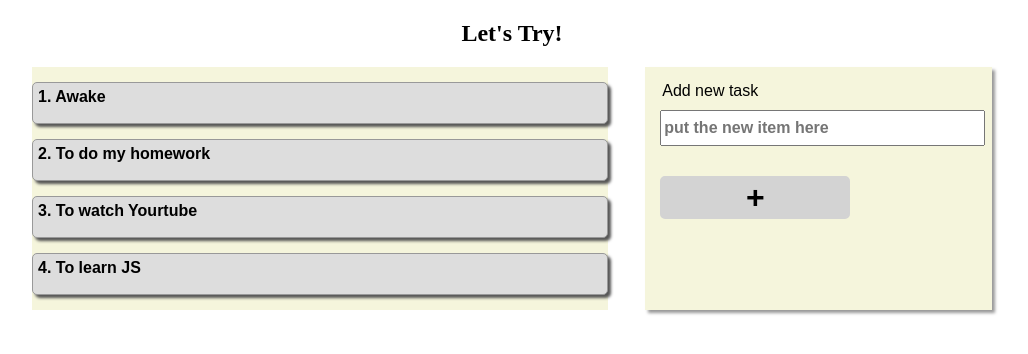
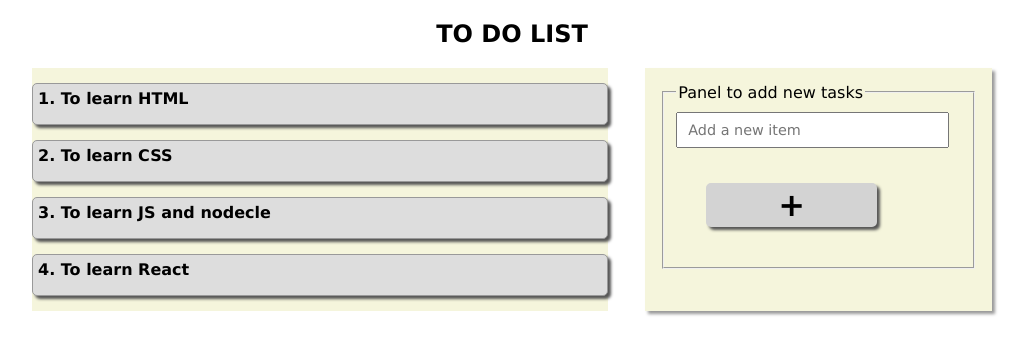
Before and after one commit to viktor-2019/ToDo, a plain HTML site: page index.html in a window 1280 px wide. Shown: the whole page, without its empty margins (128-1156 px from the left). Drawn offline with Linux system fonts and the light colour scheme.

Commit message:
change some styles

```diff
--- a/index.html
+++ b/index.html
@@ -7,19 +7,20 @@
   <link rel="stylesheet" href="./style.css">
 </head>
 <body>
-<h2> Let's Try!</h2>
+<h2> TO DO LIST </h2>
 <div class="container">
   <div id='list' class="list"></div>
   <div class="addItems">
     <form id='form'>
-        <legend > Add new task </legend>
-          <input type="text" id='task' placeholder="put the new item here" >
+      <fieldset>
+        <legend class ="box">  Panel to add new tasks </legend>
+          <input type="text" id='task' placeholder="Add a new item" >
           <button class="btnAdd" type="button"> + </button>
-
+        </fieldset>
     </form>
   </div>
 </div>
-  <script src ='main.js'>
-  </script>
+<script src ='main.js'>
+</script>
 </body>
 </html>
--- a/main.js
+++ b/main.js
@@ -1,28 +1,19 @@
 let data = [
-    'Awake',
-    'To do my homework',
-    'To watch Yourtube',
-    'To learn JS',
+    'To learn HTML',
+    'To learn CSS',
+    'To learn JS and nodecle',
+    'To learn React',
   ];
 
-  handlerTriggerButton = event => {
-    let offOn = event.currentTarget.querySelector('.button');
-    offOn.hidden = !offOn.hidden;
-  }
+handlerTriggerButton = event => {
+  let offOn = event.currentTarget.querySelector('.button');
+  offOn.hidden = !offOn.hidden;
+}
 
 handleDeletePanel = event => {
   let target = event.target;
   let del = target.closest('.panel').innerText;
-  let deleted = del.replace('[X]\n', '');
-  // let deletedItem = deleted.slice(3);
   let deletedItem = del.slice(6).trim();
-  console.log(del + ' ' + deletedItem);
-  //  It seems to me I will do this "if" as idiot :(
-  //  It works either in "Chrom" or in "Safari"
-  // if (navigator.userAgent.includes('Safari') &&
-  //     !navigator.userAgent.includes('Mobile')) {
-  //   deletedItem = del.slice(6);
-  // };
   data = data.filter(el => el !== deletedItem);
   target.closest('.panel').hidden = true;
   list.innerHTML = '';
--- a/style.css
+++ b/style.css
@@ -1,5 +1,6 @@
 h2 {
   text-align: center;
+  font: 700 24px Verdana, Aryal, sans-serif;
 }
 .container {
 
@@ -7,7 +8,7 @@ h2 {
   flex-direction: row;
   align-items: stretch;
   justify-content: space-between;
-  font-family: Arial, Helvetica, sans-serif;
+  font-family: Verdana, Arial, Helvetica, sans-serif;
   max-width: 960px;
   margin: 10px auto;
 }
@@ -21,7 +22,6 @@ h2 {
 .panel {
   margin: 15px auto;
   padding: 5px;
-
   position: relative;
   background-color: #ddd;
   border: 1px solid #999;
@@ -36,7 +36,7 @@ h2 {
 }
 
 .button {
-  color: #ff0000;
+  color: #c02;
   font-size: 1.5rem;
   position: absolute;
   top: 5px;
@@ -44,6 +44,8 @@ h2 {
 
 }
 .addItems {
+
+  justify-content: space-around;
   width: 33%;
   padding: 15px;
   background-color: beige;
@@ -51,17 +53,20 @@ h2 {
   min-height: 200px;
 }
 #task {
-  margin: 10px auto;
-  width: 100%;
+  margin: 5px auto;
+  padding-left: 10px;
+  color: #222;
+  width: 90%;
   min-height: 30px;
-  font: 600 1em Arial, Helvetica, sans-serif;
+  font: 400 .9em Verdana, Arial, Helvetica, sans-serif;
 }
 .btnAdd {
+  justify-content: center;
+  margin: 30px;
   width: 60%;
-  margin: 20px auto;
-  font: 800 2rem Arial, sans-serif;
+  font: 800 2rem Verdana, Arial, sans-serif;
   border: 2px solid lightgrey;
   border-radius: 5px;
-  box-sizing: 3px 3px 3px #555;
+  box-shadow: 3px 3px 3px #555;
   background-color: lightgray;
 }
```
